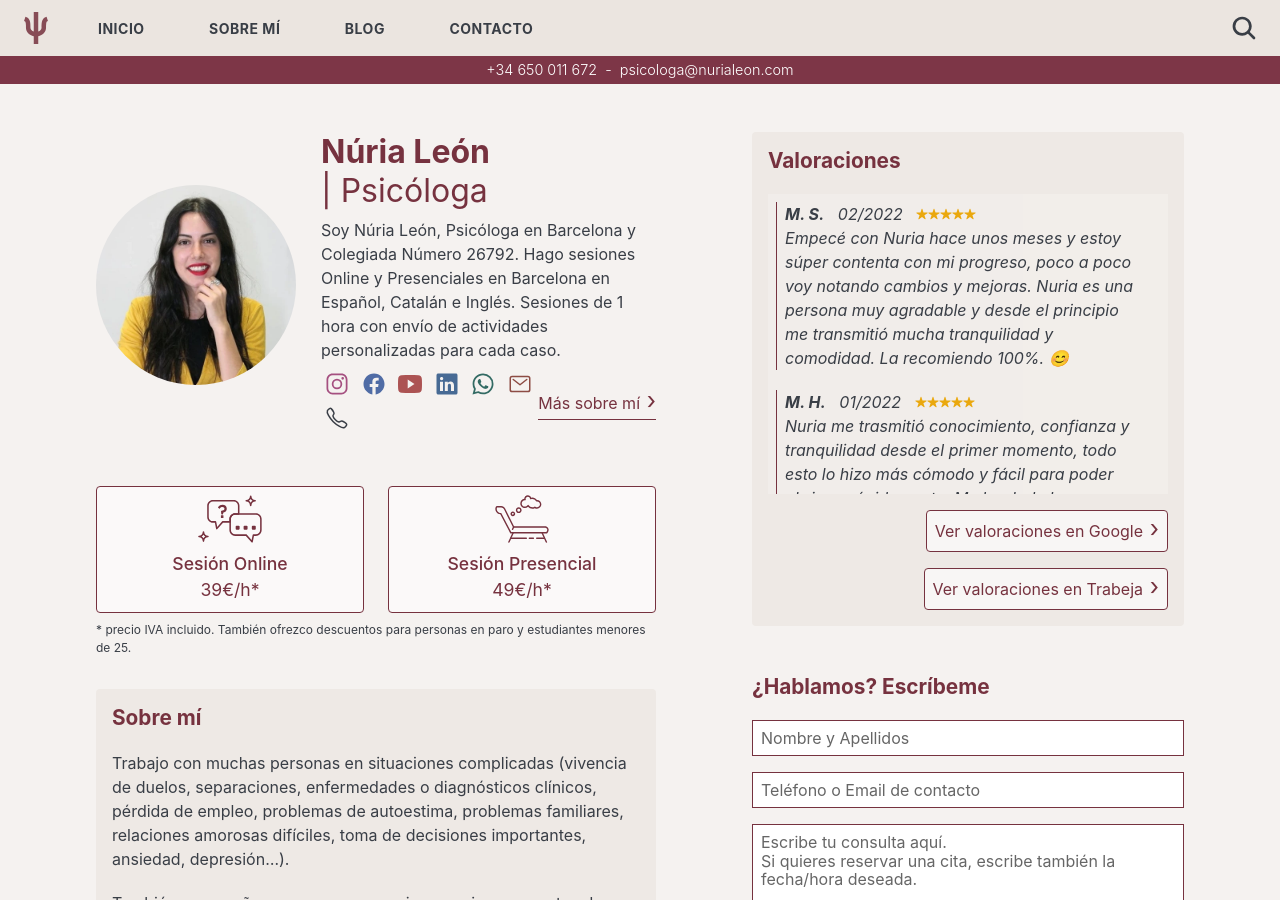
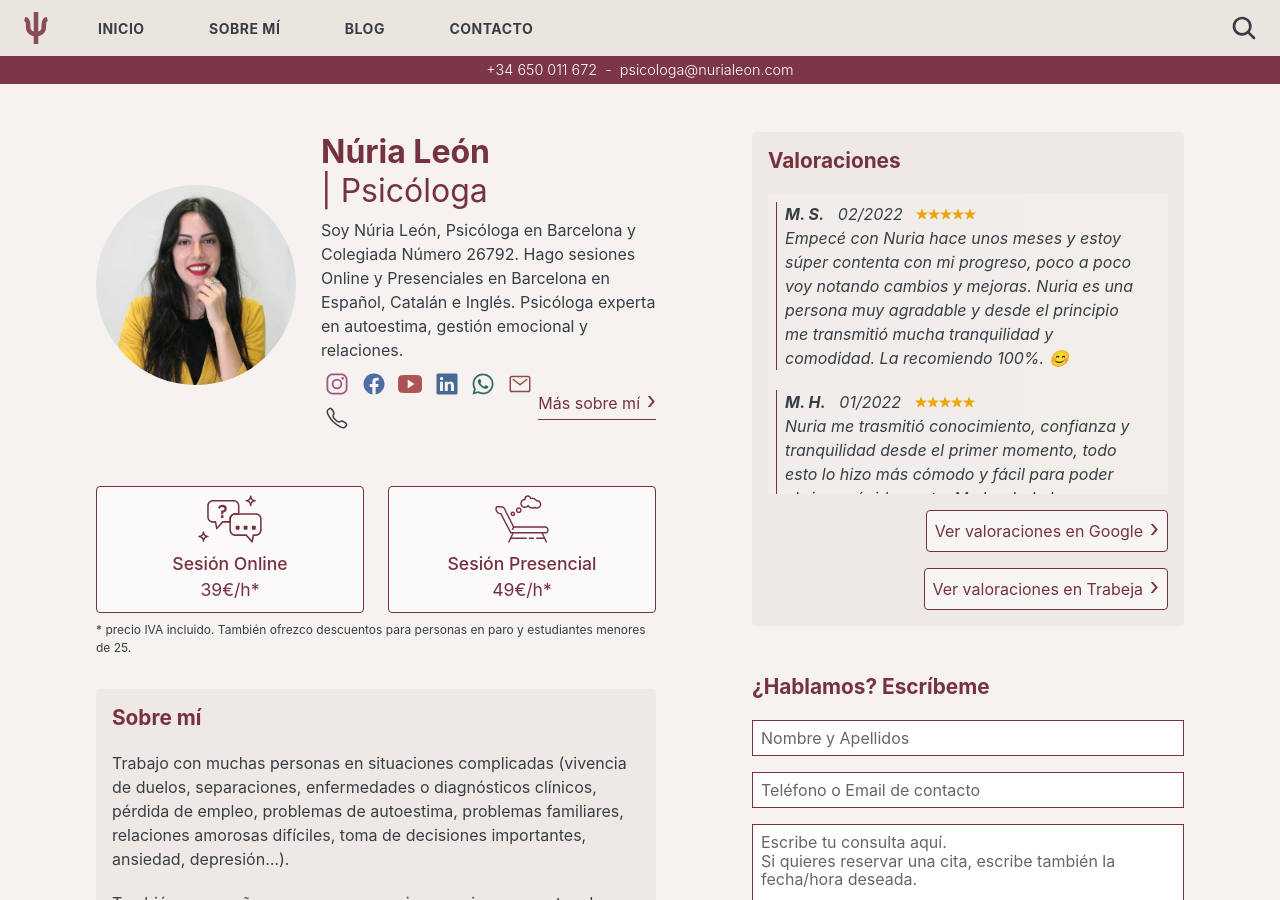
Before and after one commit to nurialeonsallent/nurialeon.com, a Jekyll site: the page built from index.html, in a window 1280 px wide and 900 px high. Built offline with Jekyll 4.4.1, drawn with Linux system fonts in a browser that asks for light colours.

Commit message:
Update settings.yml

```diff
--- a/_data/settings.yml
+++ b/_data/settings.yml
@@ -11,7 +11,7 @@ author:
   name: Núria León
   image: hero.webp
   say-hello: Núria León, Psicóloga
-  bio: Soy Núria León, Psicóloga en Barcelona y Colegiada Número 26792. Hago sesiones Online y Presenciales en Barcelona en Español, Catalán e Inglés. Sesiones de 1 hora con envío de actividades personalizadas para cada caso.
+  bio: Soy Núria León, Psicóloga en Barcelona y Colegiada Número 26792. Hago sesiones Online y Presenciales en Barcelona en Español, Catalán e Inglés. Psicóloga experta en autoestima, gestión emocional y relaciones.
 
 #-------------------------------
 # Contact links
```
